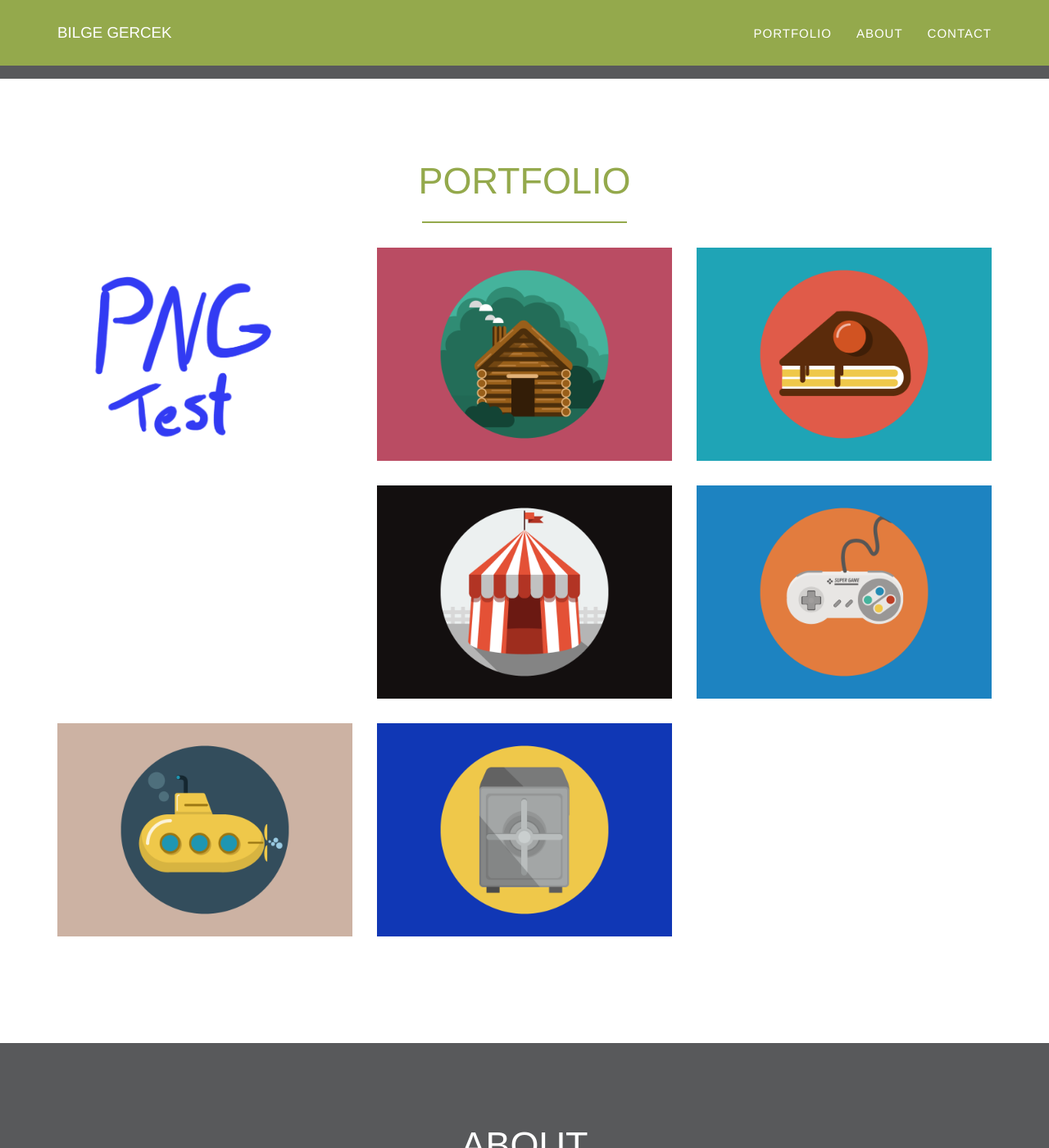
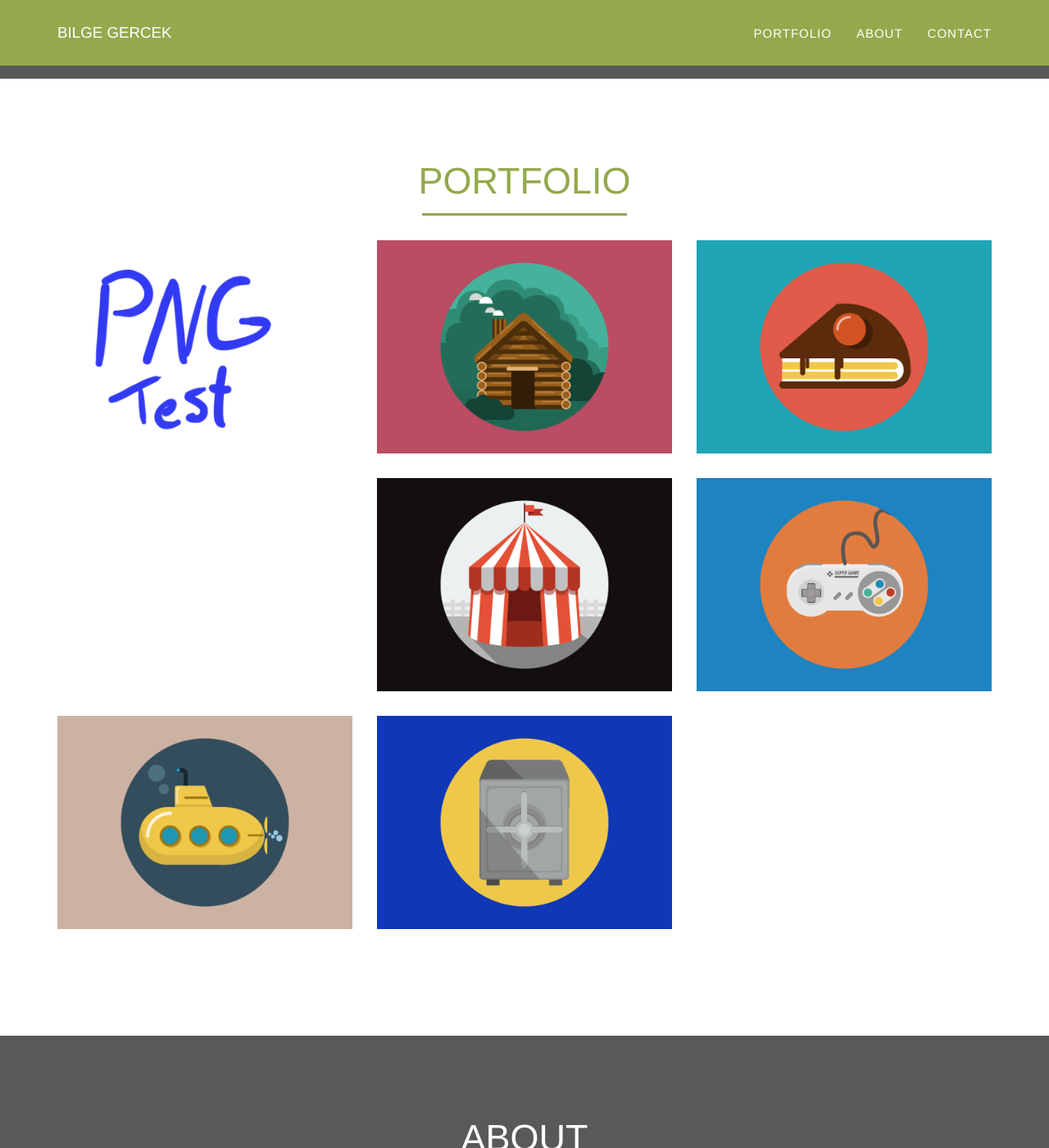
Before and after one commit to bilgegercek/bilgegercek.github.io, a Jekyll site: the page built from index.html, in a window 1280 px wide and 1400 px high, scrolled down 657 px. Shown: the whole window at 82% size. Built offline with Jekyll 4.4.1, drawn with Linux system fonts in a browser that asks for light colours.

Commit message:
Update main.css

```diff
--- a/_includes/css/main.css
+++ b/_includes/css/main.css
@@ -54,11 +54,11 @@ hr.star-primary {
 }
 
 hr.thin-line-categories{
-    margin: 25px auto 30px;
+    margin: 15px auto 30px;
     padding: 0;
     max-width: 250px;
     border: 0;
-    border-top: solid 2px;
+    border-top: solid 3px;
     text-align: center;
 }
 
```
